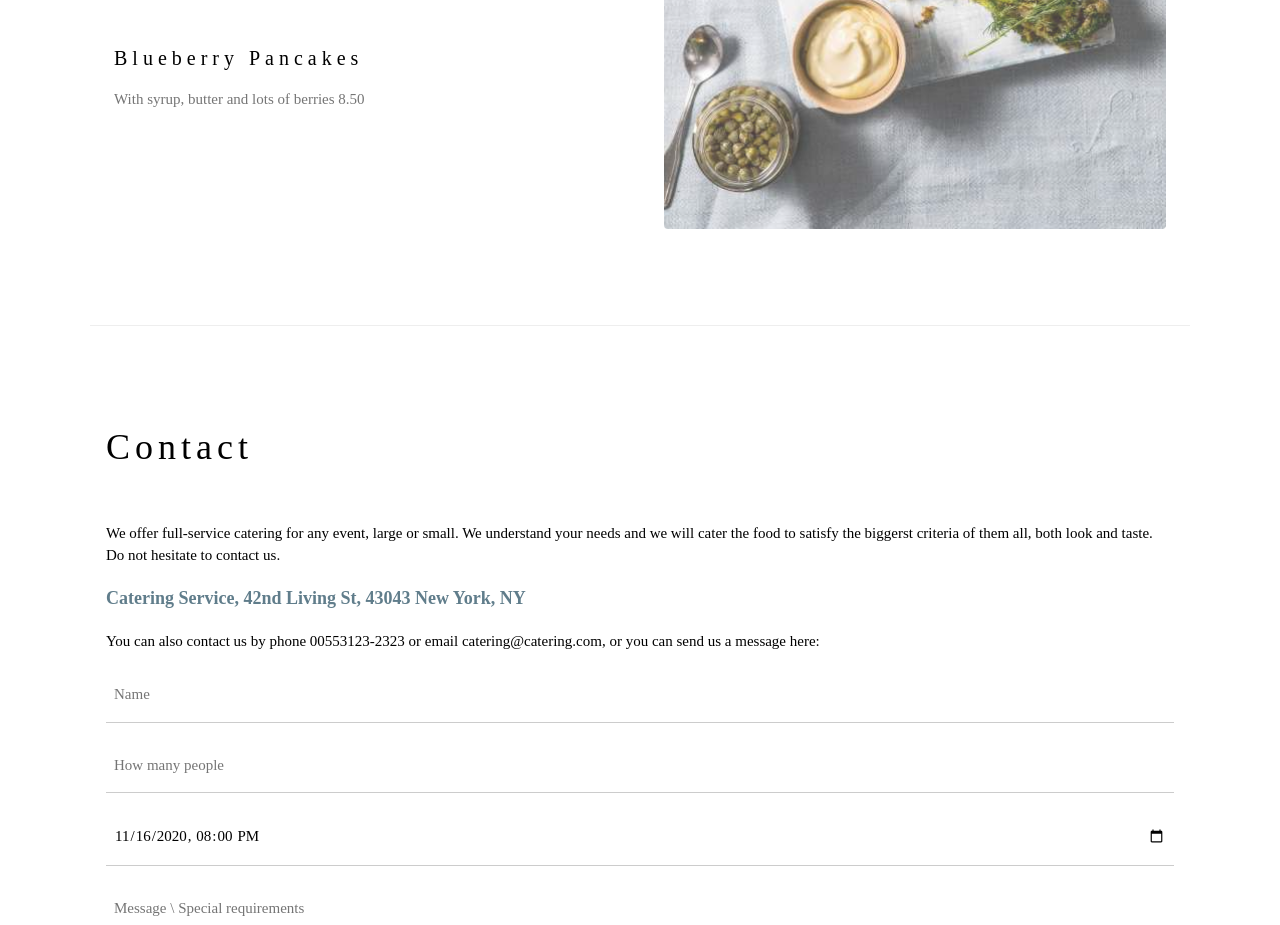
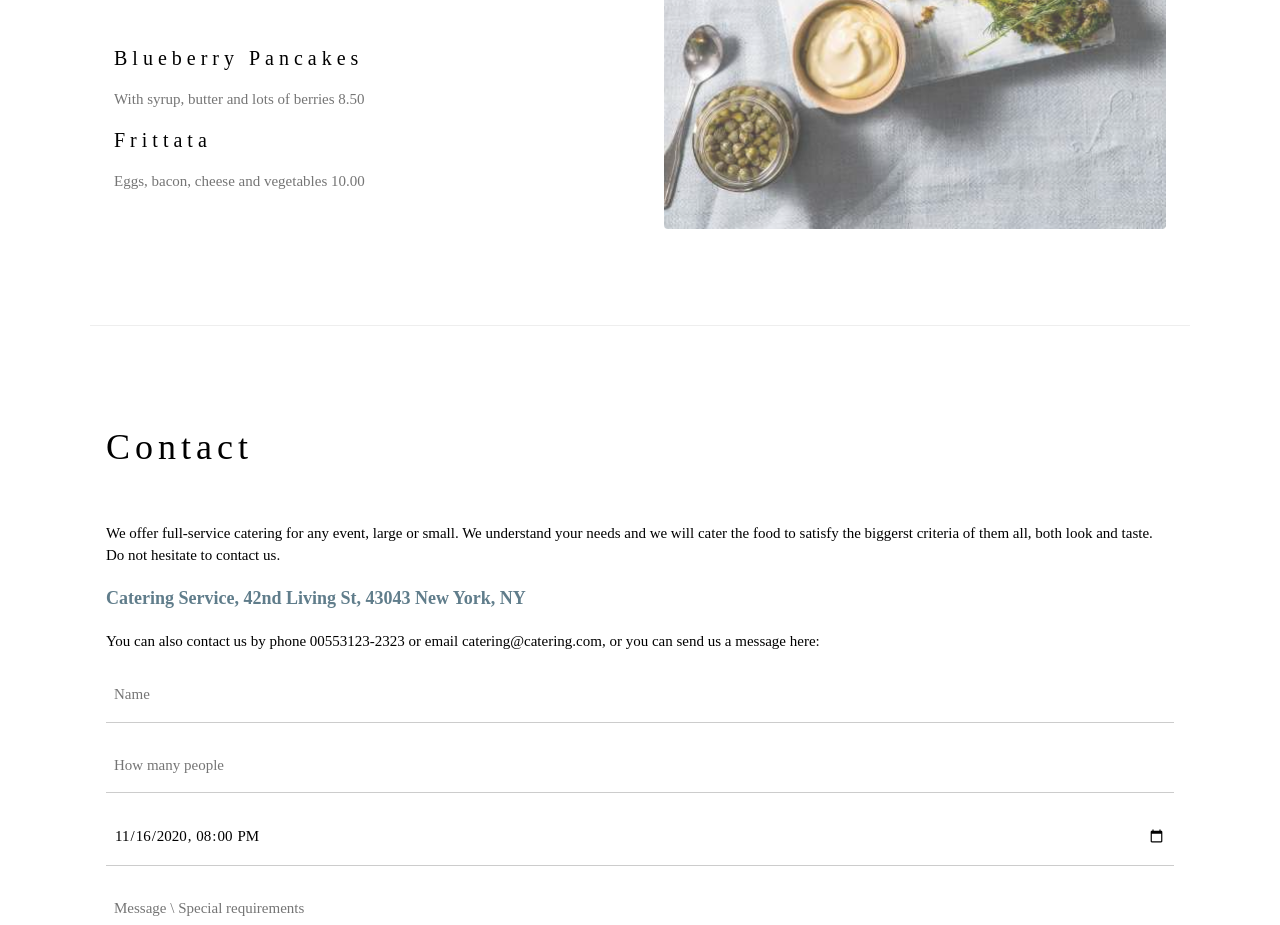
Before and after one commit to henriquenogarini/mywebsite, a plain HTML site: page index.html in a window 1280 px wide. Shown: the part 2060-2985 px from the top of the page. Drawn offline with nearby package versions, Linux system fonts and the light colour scheme.

Commit message:
Adicionado o item Frittata ao menu

```diff
--- a/index.html
+++ b/index.html
@@ -74,6 +74,10 @@ h1, h2, h3, h4, h5, h6 {
 
       <h4>Blueberry Pancakes</h4>
       <p class="w3-text-grey">With syrup, butter and lots of berries 8.50</p>
+
+      <h4>Frittata</h4>
+      <p class="w3-text-grey">Eggs, bacon, cheese and vegetables 10.00</p>
+
     </div>
 
     <div class="w3-col l6 w3-padding-large">
```
